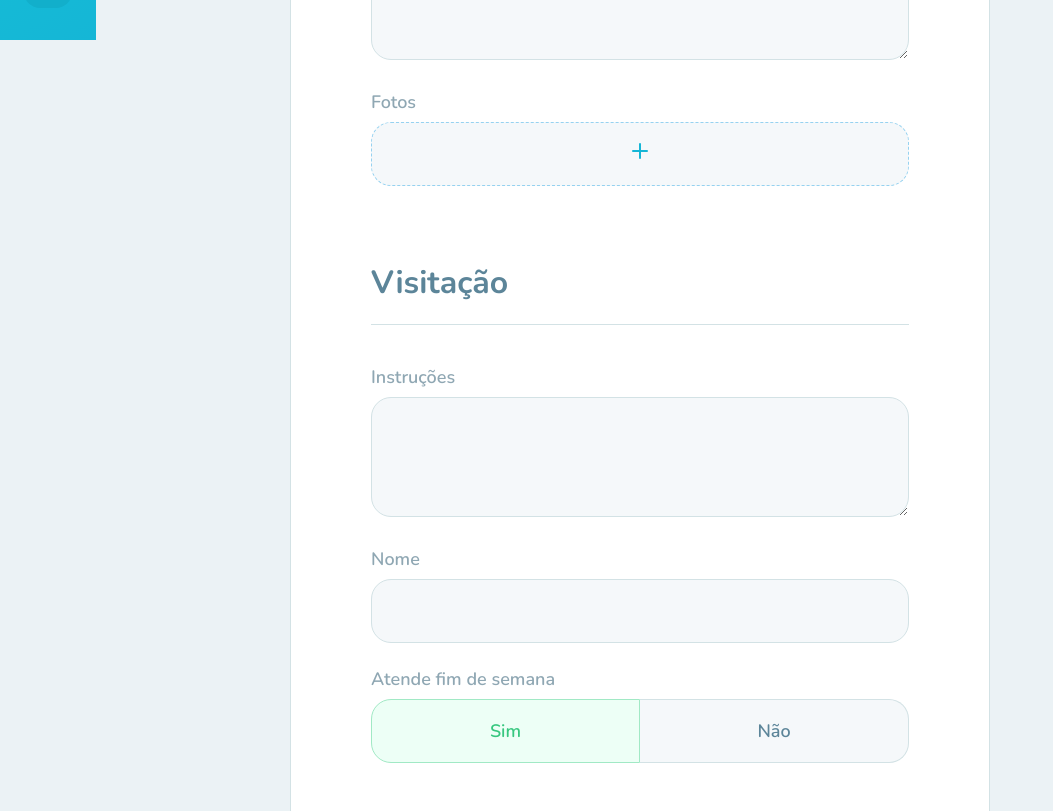
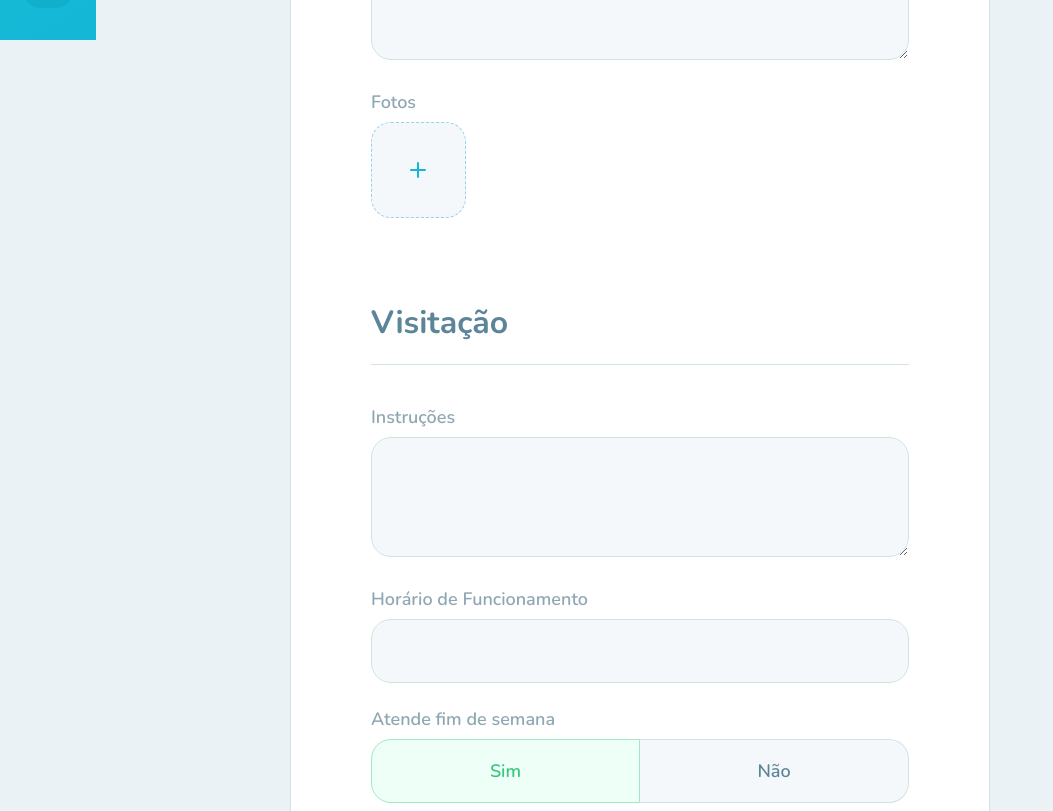
Before and after one commit to cdanielss/happy, a React (Create React App) app in the folder web/: page /orphanages/create in a window 1280 px wide. Shown: the part 760-1571 px from the top of the page, without its empty margins (0-1053 px from the left). Built offline with nearby package versions, Linux system fonts and the light colour scheme.

Commit message:
Salvando dados no banco e Finalizado Frontend

```diff
--- a/web/src/pages/CreateOrphanage.tsx
+++ b/web/src/pages/CreateOrphanage.tsx
@@ -1,4 +1,4 @@
-import React, { useState } from "react";
+import React, { ChangeEvent, FormEvent, useState } from "react";
 import { Map, Marker, TileLayer } from 'react-leaflet';
 import { FiPlus } from "react-icons/fi";
 import '../styles/pages/create-orphanage.css';
@@ -6,9 +6,36 @@ import Sidebar from "../components/Sidebar";
 import { LeafletMouseEvent } from 'leaflet';
 
 import mapIcon from '../utils/mapIcon'
+import api from "../services/api";
+import { useHistory } from "react-router-dom";
 
 export default function CreateOrphanage() {
-  const [position, setPosition] = useState({ latitude:0, longitude:0})
+  const history = useHistory();
+  const [position, setPosition] = useState({ latitude:0, longitude:0});
+  const [name, setName] = useState('');
+  const [about, setAbout] = useState('');
+  const [instructions, setInstructions] = useState('');
+  const [opening_hours, setOpeningHours] = useState('');
+  const [open_on_weekends, setOpenWeek] = useState(true);
+  const [images, setImages] = useState<File[]>([]);
+  const [previewImages, setPreview] = useState<string[]>([]);
+
+  function handleSelectImages(event: ChangeEvent<HTMLInputElement>){
+    if (!event.target.files) {
+      return;
+    }
+
+    const selectdImages = Array.from(event.target.files);
+
+    setImages(selectdImages);
+
+    const selectdImagesPreview = selectdImages.map(image => {
+      return URL.createObjectURL(image);
+    })
+
+    setPreview(selectdImagesPreview);
+  }
+
   function handlerMapClick(event: LeafletMouseEvent) {
     const { lat, lng } = event.latlng;
 
@@ -17,12 +44,32 @@ export default function CreateOrphanage() {
       longitude: lng,
     });
   }
+
+  async function handleSubmit(event: FormEvent){
+    const {latitude, longitude} = position;
+    const data = new FormData();
+    data.append('name', name);
+    data.append('about', about);
+    data.append('latitude', String(latitude));
+    data.append('longitude', String(longitude));
+    data.append('instructions', instructions);
+    data.append('opening_hours', opening_hours);
+    data.append('open_on_weekends', String(open_on_weekends));
+    images.forEach(image => {
+      data.append('images', image);
+    })
+
+    await api.post('/orphanages', data);
+    alert('Cadastro Realizado com Sucesso!');
+    history.push('/app');
+  }
+
   return (
     <div id="page-create-orphanage">
       <Sidebar/>
 
       <main>
-        <form className="create-orphanage-form">
+        <form onSubmit={handleSubmit} className="create-orphanage-form">
           <fieldset>
             <legend>Dados</legend>
 
@@ -45,24 +92,28 @@ export default function CreateOrphanage() {
 
             <div className="input-block">
               <label htmlFor="name">Nome</label>
-              <input id="name" />
+              <input id="name" value={name} onChange={event => setName(event.target.value)} />
             </div>
 
             <div className="input-block">
               <label htmlFor="about">Sobre <span>Máximo de 300 caracteres</span></label>
-              <textarea id="name" maxLength={300} />
+              <textarea id="name" maxLength={300} value={about} onChange={event => setAbout(event.target.value)}/>
             </div>
 
             <div className="input-block">
               <label htmlFor="images">Fotos</label>
 
-              <div className="uploaded-image">
-
+              <div className="images-container">
+                {previewImages.map(image => {
+                  return (
+                    <img key={image} src={image} alt={name}></img>
+                  )
+                })}
+                <label htmlFor="image[]" className="new-image">
+                  <FiPlus size={24} color="#15b6d6" />
+                </label>
               </div>
-
-              <button className="new-image">
-                <FiPlus size={24} color="#15b6d6" />
-              </button>
+              <input multiple onChange={handleSelectImages} type="file" id="image[]"/>
             </div>
           </fieldset>
 
@@ -71,20 +122,20 @@ export default function CreateOrphanage() {
 
             <div className="input-block">
               <label htmlFor="instructions">Instruções</label>
-              <textarea id="instructions" />
+              <textarea id="instructions" value={instructions} onChange={event => setInstructions(event.target.value)} />
             </div>
 
             <div className="input-block">
-              <label htmlFor="opening_hours">Nome</label>
-              <input id="opening_hours" />
+              <label htmlFor="opening_hours">Horário de Funcionamento</label>
+              <input id="opening_hours" value={opening_hours} onChange={event => setOpeningHours(event.target.value)}/>
             </div>
 
             <div className="input-block">
               <label htmlFor="open_on_weekends">Atende fim de semana</label>
 
               <div className="button-select">
-                <button type="button" className="active">Sim</button>
-                <button type="button">Não</button>
+                <button type="button" className={open_on_weekends ? 'active' : ''} onClick={() => setOpenWeek(true)}>Sim</button>
+                <button type="button" className={!open_on_weekends ? 'active' : ''} onClick={() => setOpenWeek(false)}>Não</button>
               </div>
             </div>
           </fieldset>
--- a/web/src/styles/pages/create-orphanage.css
+++ b/web/src/styles/pages/create-orphanage.css
@@ -87,18 +87,37 @@ form.create-orphanage-form .input-block textarea {
   line-height: 28px;
 }
 
-form.create-orphanage-form .input-block .new-image {
+form.create-orphanage-form .input-block .images-container {
+  display: grid;
+  grid-template-columns: 1fr 1fr 1fr 1fr 1fr;
+  grid-gap: 16px;
+}
+
+form.create-orphanage-form .input-block .images-container img {
   width: 100%;
-  height: 64px;
+  height: 96px;
+  object-fit: cover;
+  border-radius: 20px;
+}
+
+form.create-orphanage-form .input-block .images-container .new-image {
+  height: 96px;
   background: #F5F8FA;
   border: 1px dashed #96D2F0;
   border-radius: 20px;
   cursor: pointer;
+  display: flex;
+  justify-content: center;
+  align-items: center;
 }
 
 form.create-orphanage-form .input-block .button-select {
   display: grid;
   grid-template-columns: 1fr 1fr;
+}
+
+form.create-orphanage-form .input-block input[type=file] {
+  display: none;
 }
 
 form.create-orphanage-form .input-block .button-select button {
```
Also changed, not shown: 2 other files (tests, documents, lock files or other folders).
